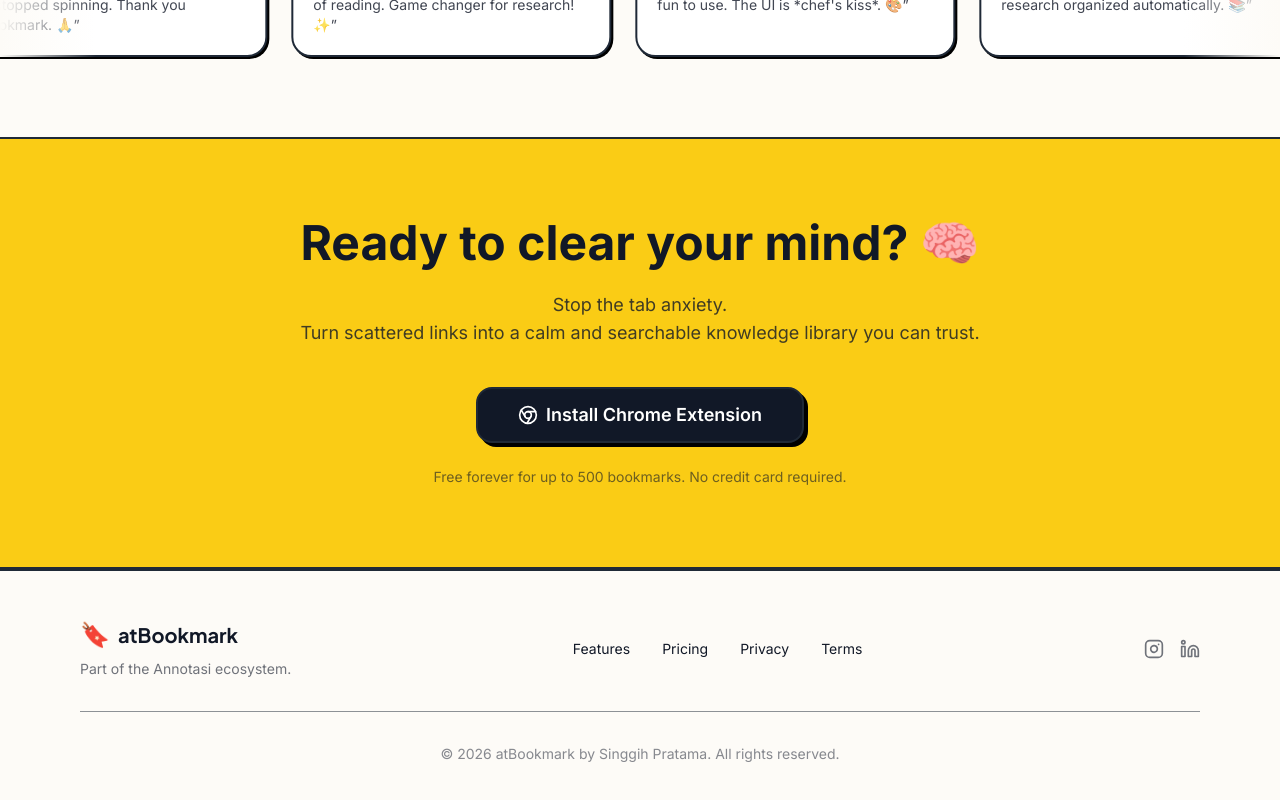
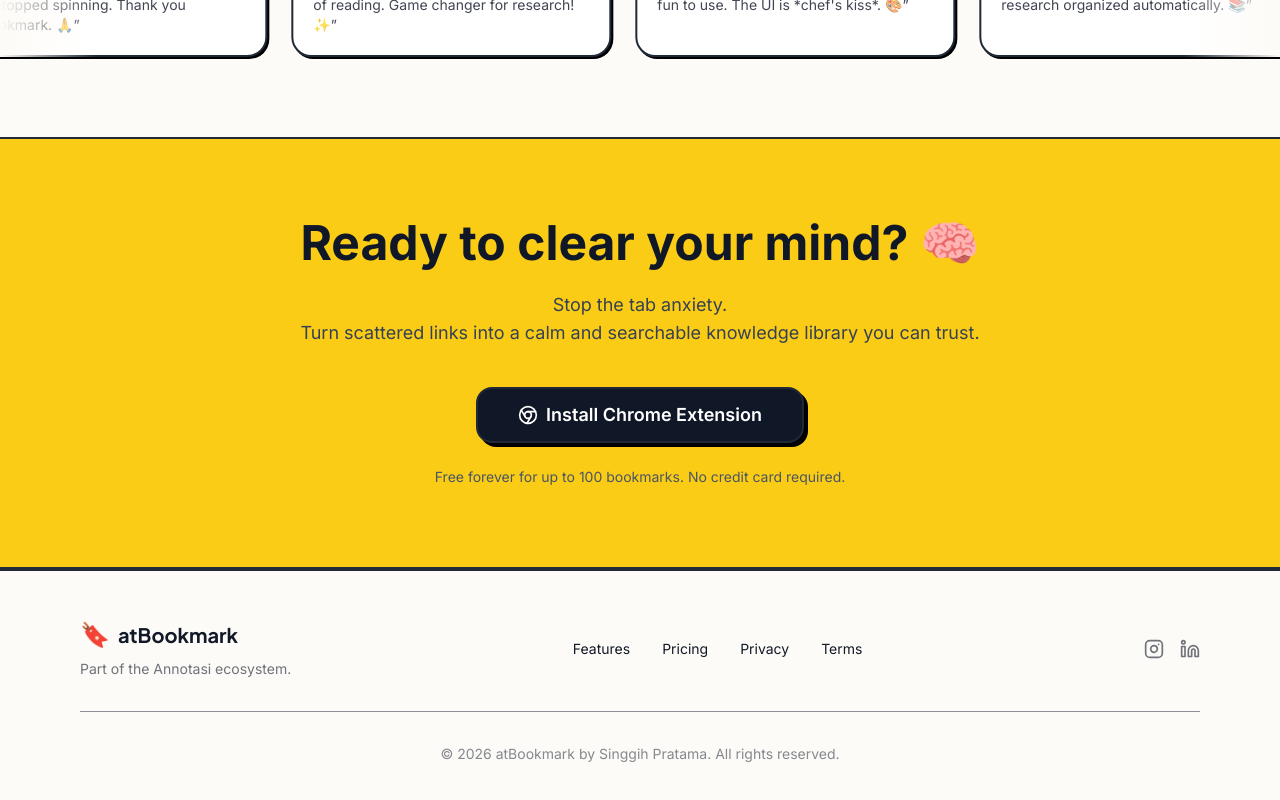
Before and after one commit to mastama/atbookmark-web, a Next.js app: page / in a window 1280 px wide. Shown: the part 3059-3859 px from the top of the page. Built offline with nearby package versions, Linux system fonts and the light colour scheme.

Commit message:
fix(landing): use explicit colors for CTA readability - Replace CSS variables with explicit gray colors - Ensure text visibility on yellow background in all modes

```diff
--- a/components/landing/CTA.tsx
+++ b/components/landing/CTA.tsx
@@ -3,8 +3,25 @@
 import { motion } from "framer-motion";
 import { Button } from "@/components/ui/button";
 import { Chrome } from "lucide-react";
+import { useRouter } from "next/navigation";
 
 export function CTA() {
+    const router = useRouter();
+
+    const handleInstallClick = () => {
+        // cek login (sesuaikan key token dengan auth kamu)
+        const token = localStorage.getItem("access_token");
+
+        if (!token) {
+            // belum login → arahkan ke login
+            router.push("/login");
+            return;
+        }
+
+        // sudah login → ke dashboard extension
+        router.push("/dashboard/extension");
+    };
+
     return (
         <section className="bg-secondary py-20 px-4 border-y-2 border-border">
             <div className="mx-auto max-w-3xl text-center">
@@ -13,10 +30,11 @@ export function CTA() {
                     whileInView={{ opacity: 1, y: 0 }}
                     viewport={{ once: true }}
                 >
-                    <h2 className="font-display text-3xl font-bold md:text-5xl mb-6 text-foreground">
+                    <h2 className="font-display text-3xl font-bold md:text-5xl mb-6 text-gray-900">
                         Ready to clear your mind? 🧠
                     </h2>
-                    <p className="text-lg text-foreground/80 mb-10 max-w-l mx-auto">
+
+                    <p className="text-lg text-gray-700 mb-10 max-w-l mx-auto">
                         Stop the tab anxiety.
                         <br />
                         Turn scattered links into a calm and searchable knowledge library you can trust.
@@ -24,14 +42,15 @@ export function CTA() {
 
                     <Button
                         size="lg"
-                        className="bg-foreground text-surface hover:bg-foreground/90 text-lg px-10"
+                        className="bg-gray-900 text-white hover:bg-gray-800 text-lg px-10"
+                        onClick={handleInstallClick}
                     >
                         <Chrome className="mr-2 h-5 w-5" />
                         Install Chrome Extension
                     </Button>
 
-                    <p className="mt-6 text-sm text-foreground/60">
-                        Free forever for up to 500 bookmarks. No credit card required.
+                    <p className="mt-6 text-sm text-gray-600">
+                        Free forever for up to 100 bookmarks. No credit card required.
                     </p>
                 </motion.div>
             </div>
```
